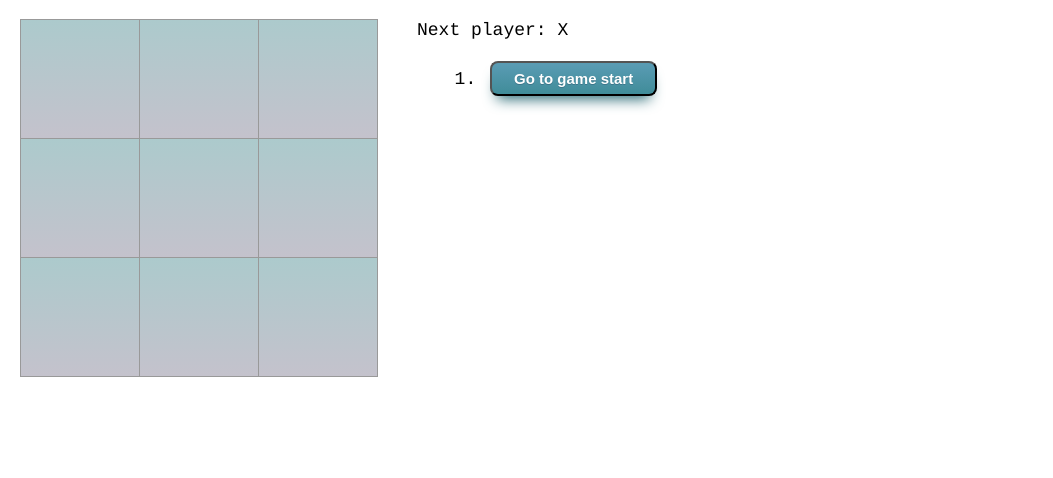
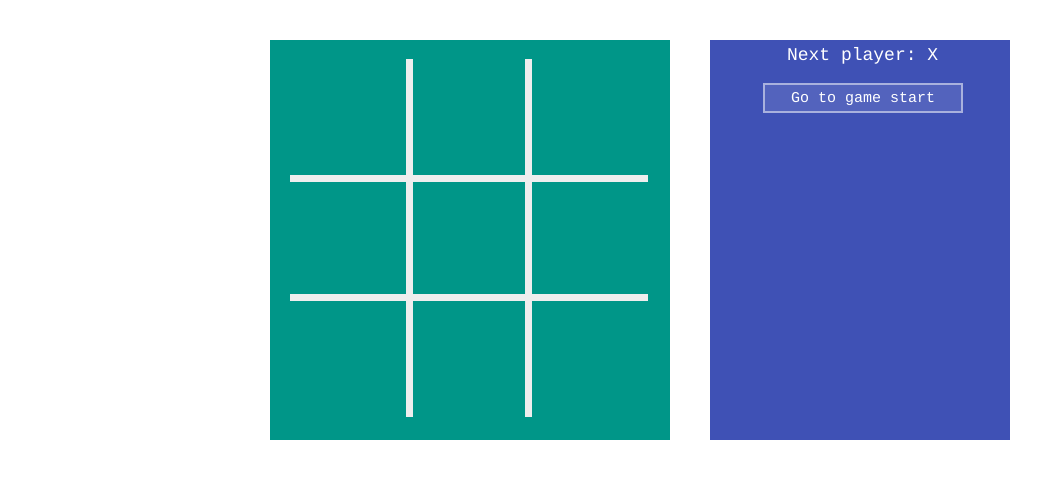
Before and after one commit to zachandblue/Tic_Tac_Toe, a React app: page / in a window 1280 px wide. Shown: the whole page, without its empty margins (0-1053 px from the left). Built offline with nearby package versions, Linux system fonts and the light colour scheme.

Commit message:
add better styling to game

```diff
--- a/src/index.css
+++ b/src/index.css
@@ -1,10 +1,26 @@
 body {
   font: 18px "Courier", "Times New Roman", Times, serif;
-  margin: 20px;
+  width: 740px;
+  margin: 20px auto;
+
 }
 
 ol, ul {
   padding-left: 70px;
+}
+
+.wrapper {
+  position: relative;
+  right: 20px;
+  height: 400px;
+  width: 400px;
+  background-color: #009688;
+}
+
+.game-board {
+  position: relative;
+  top: 20px;
+  left: 20px;
 }
 
 .board-row:after {
@@ -18,10 +34,10 @@ ol, ul {
 }
 
 .square {
-  background: #fff;
-  border: 1px solid #999;
+  background: none;
+  border: 4px solid #eee;
   float: left;
-  font-size: 24px;
+  font-size: 60px;
   font-weight: bold;
   line-height: 34px;
   height: 120px;
@@ -30,7 +46,27 @@ ol, ul {
   padding: 0;
   text-align: center;
   width: 120px;
-  background: linear-gradient(to bottom, rgba(172,202,204,1) 0%, rgba(196,194,204,1) 100%);
+  color: white;
+  /*background: linear-gradient(to bottom, rgba(172,202,204,1) 0%, rgba(196,194,204,1) 100%);*/
+}
+
+.square:last-child {
+  border-right: none;
+}
+
+.square:first-child {
+  border-left: none;
+}
+
+.square:nth-child(4) {
+  border-bottom: none;
+}
+
+.top-row > .square {
+  border-top: none;
+}
+.bottom-row > .square {
+  border-bottom: none;
 }
 
 
@@ -49,11 +85,42 @@ ol, ul {
 }
 
 .game-info {
+  position: relative;
   margin-left: 40px;
+  top: 20px;
+  width: 300px;
+  height: 395px;
+  background-color: #3F51B5;
+  color: white;
+  padding-top: 5px;
+  padding-left: 5px;
+}
+
+.game-info > div {
+  position: relative;
+  text-align: center;
+  margin-left: auto;
+  margin-right: auto;
+
+}
+
+.game-info > ol  {
+  list-style-type: none;
 }
 
 .timeTravel {
-  -moz-box-shadow: 0px 10px 14px -7px #276873;
+
+  border: 2px solid rgba(255, 255, 255, 0.5);
+  background: rgba(250, 250, 250, 0.1);
+  width: 200px;
+  height: 30px;
+  color: white;
+  font-family: courier;
+  font-size: 15px;
+  margin-bottom: 2px;
+  margin-left: -22px;
+
+  /*-moz-box-shadow: 0px 10px 14px -7px #276873;
 	-webkit-box-shadow: 0px 10px 14px -7px #276873;
 	box-shadow: 0px 10px 14px -7px #276873;
 	background:-webkit-gradient(linear, left top, left bottom, color-stop(0.05, #599bb3), color-stop(1, #408c99));
@@ -76,6 +143,6 @@ ol, ul {
 	padding:7px 22px;
 	text-decoration:none;
 	text-shadow:0px 1px 0px #3d768a;
-  margin: 3px;
+  margin: 3px; */
 
 }
--- a/src/index.js
+++ b/src/index.js
@@ -1,6 +1,7 @@
 import React from 'react';
 import ReactDOM from 'react-dom'
 import './index.css'
+
 
 
 function Square(props) {
@@ -23,8 +24,9 @@ class Board extends React.Component {
 
   render() {
     return (
-      <div>
-        <div className="board-row">
+      <div className="wrapper">
+        <div className="game-board">
+          <div className="board-row top-row">
             {this.renderSquare(0)}
             {this.renderSquare(1)}
             {this.renderSquare(2)}
@@ -34,10 +36,11 @@ class Board extends React.Component {
             {this.renderSquare(4)}
             {this.renderSquare(5)}
           </div>
-        <div className="board-row">
+          <div className="board-row bottom-row">
             {this.renderSquare(6)}
             {this.renderSquare(7)}
             {this.renderSquare(8)}
+          </div>
         </div>
       </div>
     );
@@ -60,6 +63,7 @@ class Game extends React.Component {
     const history = this.state.history.slice(0, this.state.stepNumber + 1);
     const current = history[history.length -1];
     const squares = current.squares.slice();
+    const X = <img src='https://pbs.twimg.com/profile_images/587655889307467776/l2mCLs0q_400x400.jpg' height="75px"/>;
     if (calculateWinner(squares) || squares[i]) {
       return;
     }
@@ -90,9 +94,11 @@ class Game extends React.Component {
         'Go to move #' + move :
         'Go to game start';
       return (
+        <div className="game-controls">
           <li key={move}>
             <button className="timeTravel" onClick={() => this.jumpTo(move)}>{desc}</button>
           </li>
+        </div>
       );
     });
 
```
Lines whose indentation alone changed are shown as unchanged.
